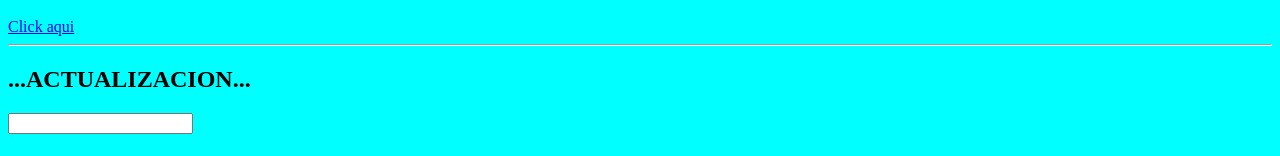
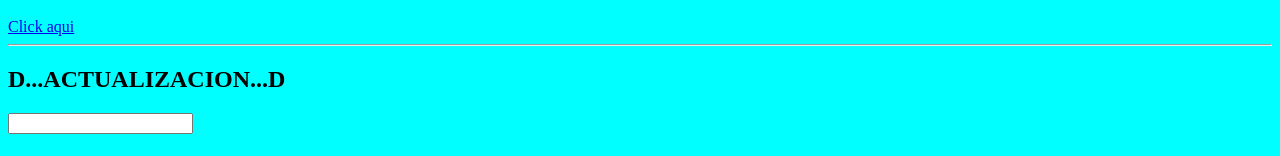
Before and after one commit to AbidanRuiz/PROYECTO, a plain HTML site: page Sub_Proyecto.HTML in a window 1280 px wide. Shown: the part 186-342 px from the top of the page. Drawn offline with Linux system fonts and the light colour scheme.

Commit message:
Sub_Proyecto

```diff
--- a/Sub_Proyecto.HTML
+++ b/Sub_Proyecto.HTML
@@ -24,7 +24,7 @@
     <hr>
 
 
-    <H2>...ACTUALIZACION...</H2>
+    <H2>D...ACTUALIZACION...D</H2>
     <input type="text">
 
 </body>
```
